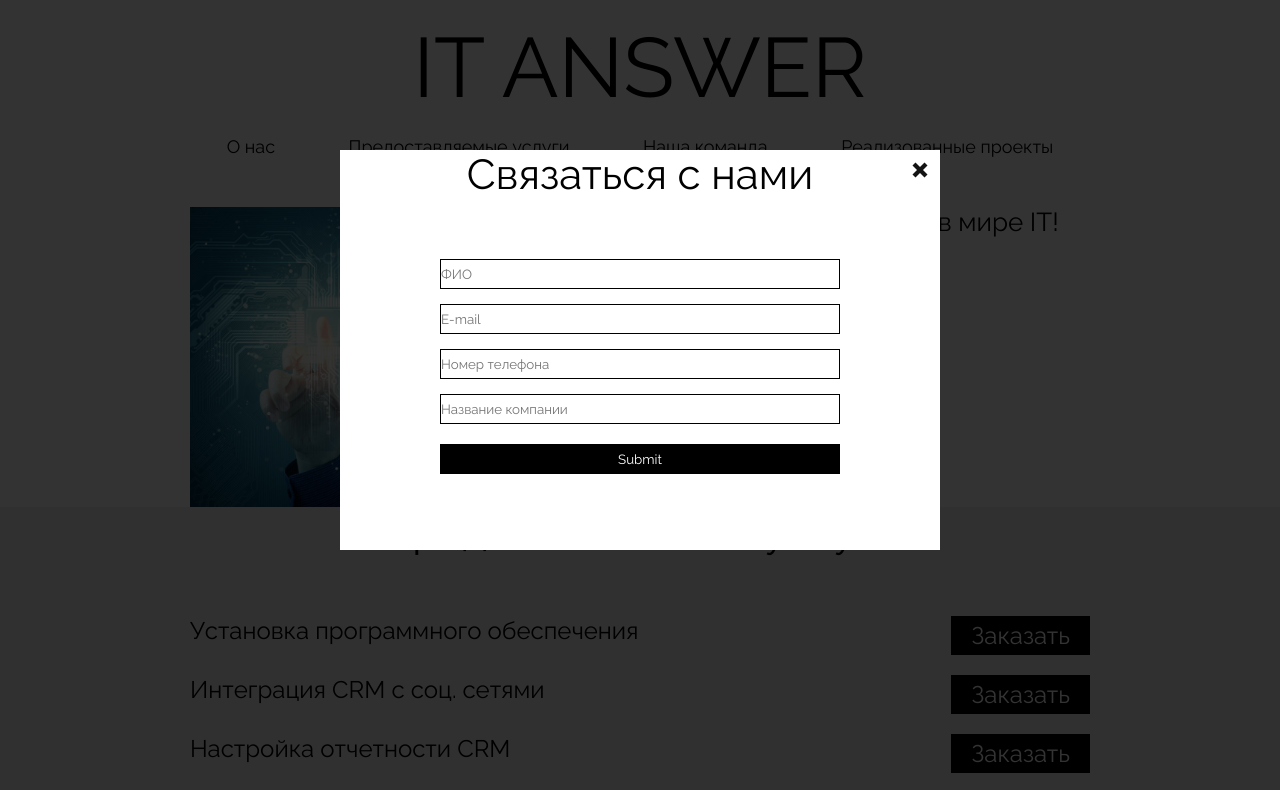
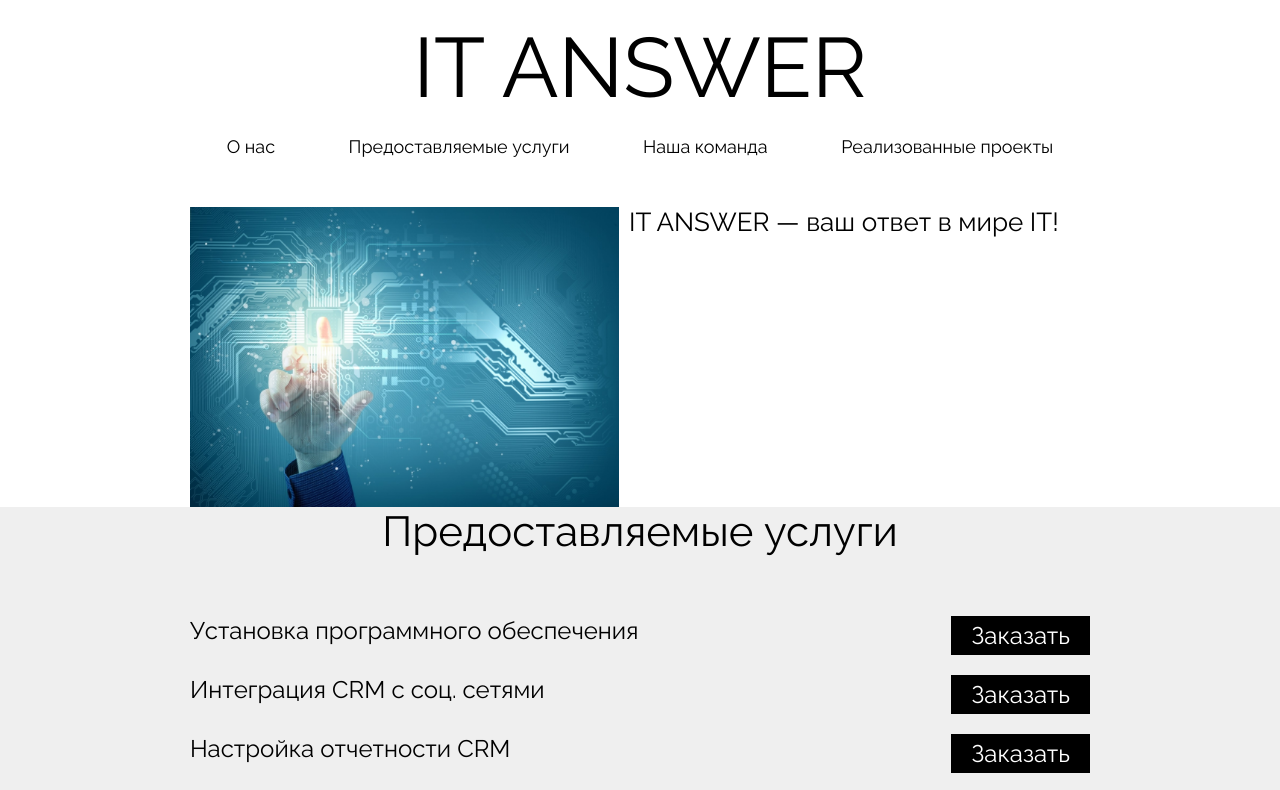
Before and after one commit to Danila-Developer/danila-developer.github.io, a plain HTML site: page index.html in a window 1280 px wide. Shown: the top 790 px of the page. Drawn offline with nearby package versions, Linux system fonts and the light colour scheme; a script that the page names is missing.

Commit message:
Update index.html

```diff
--- a/index.html
+++ b/index.html
@@ -125,7 +125,7 @@
          Все права защищены.
       </div>
    </footer>
-   <div class="popap active">
+   <div class="popap">
       <div class="container">
          <div class="popap__container">
             <div class="close"><img class="close_i" src="img/close.jpg" alt=""></div>
```
